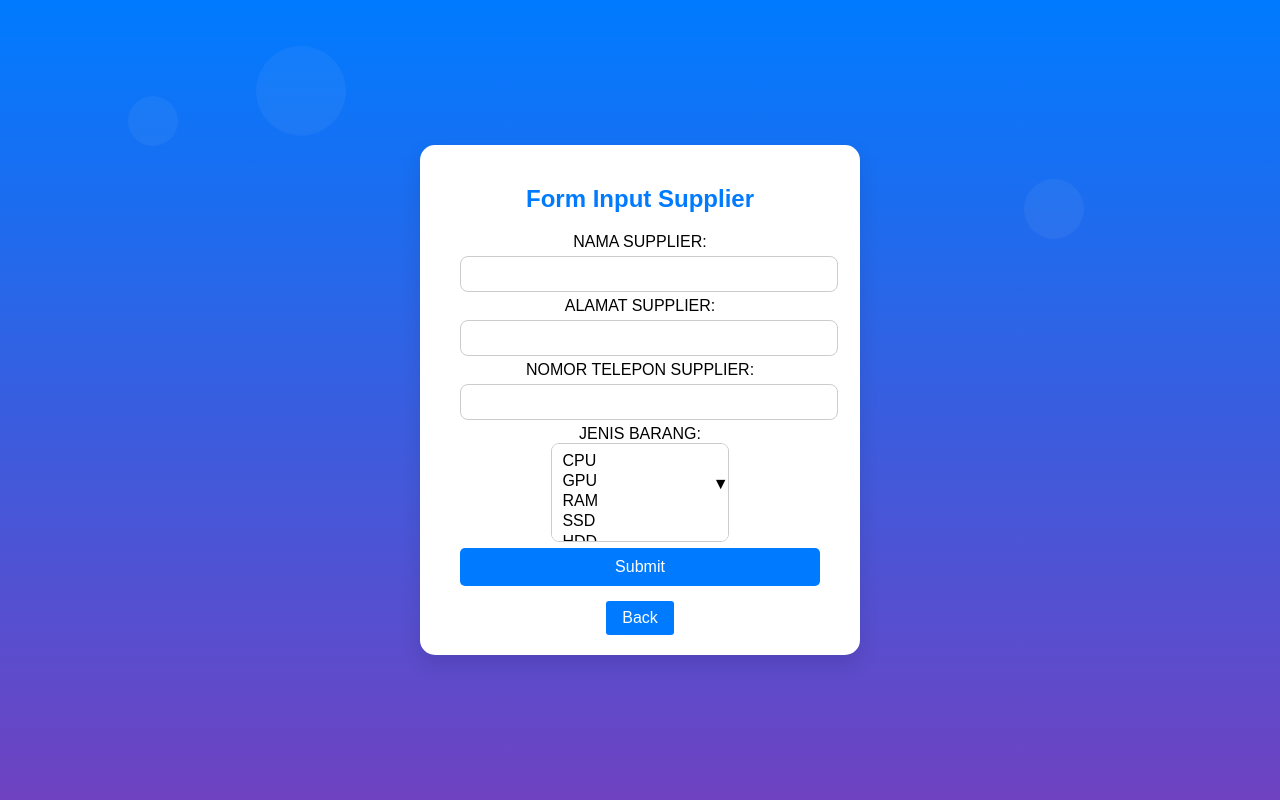
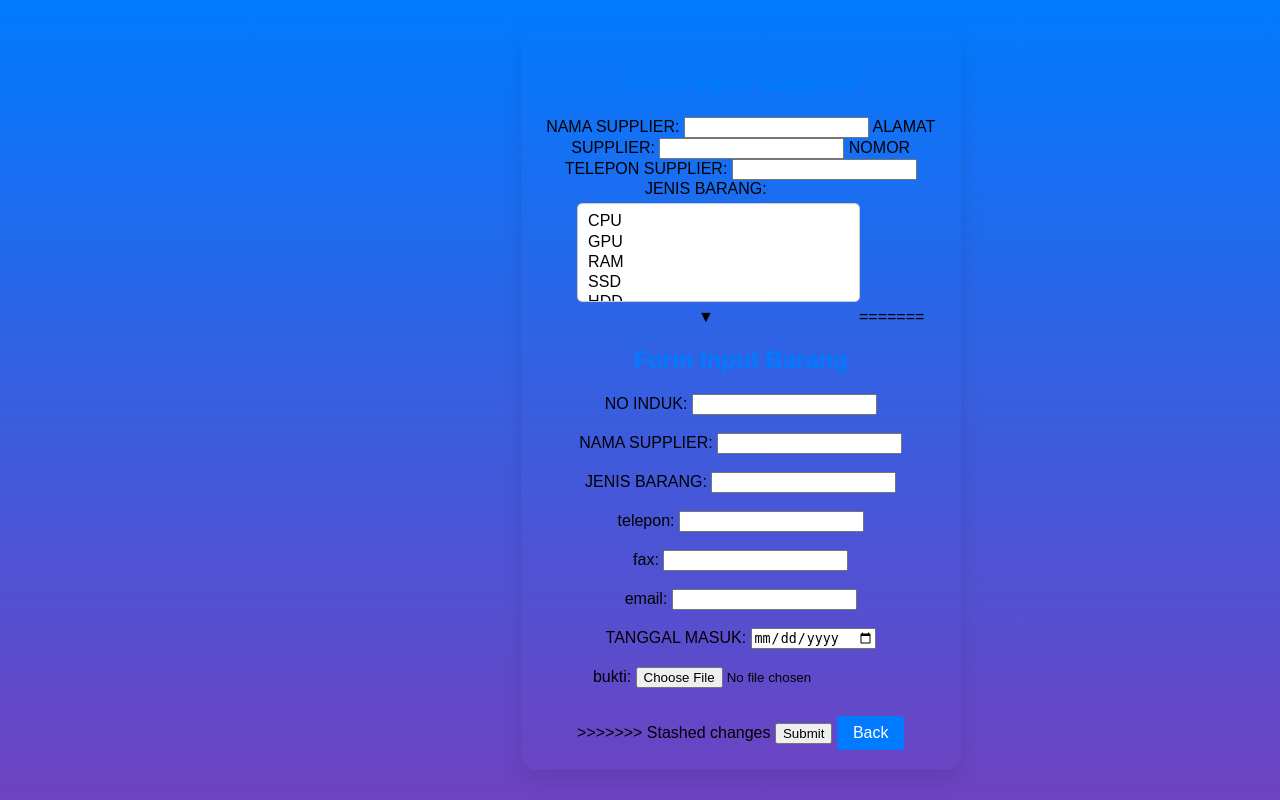
Before and after one commit to CarroVeloce/UAS_PWL, a PHP site: page /input_mastersupplier.php in a window 1280 px wide. Run offline with PHP 8.4, Linux system fonts and the light colour scheme.

Commit message:
edit dikit

```diff
--- a/input_mastersupplier.php
+++ b/input_mastersupplier.php
@@ -19,8 +19,15 @@
             width: 400px;
             padding: 20px;
             border-radius: 15px;
+<<<<<<< Updated upstream
             background-color: #fff;
             box-shadow: 0 10px 20px rgba(0, 0, 0, 0.1);
+=======
+            /* Lebih rounded */
+            background-color: #fff;
+            box-shadow: 0 10px 20px rgba(0, 0, 0, 0.1);
+            /* Efek 3D */
+>>>>>>> Stashed changes
             animation: fadeIn 0.5s ease forwards;
             text-align: center;
             position: relative;
@@ -33,8 +40,15 @@
             color: #007bff;
             animation: slideDown 0.5s ease forwards;
             font-family: 'Arial', sans-serif;
+<<<<<<< Updated upstream
         }
 
+=======
+            /* Ganti font untuk h2 */
+        }
+
+        /* Input yang lebih rounded */
+>>>>>>> Stashed changes
         input[type="text"],
         input[type="date"],
         input[type="number"],
@@ -45,11 +59,23 @@
             padding: 8px;
             border: 1px solid #ccc;
             border-radius: 8px;
+<<<<<<< Updated upstream
             transition: border-color 0.3s ease;
             font-family: 'Arial', sans-serif;
             font-size: 16px;
         }
 
+=======
+            /* Lebih rounded */
+            transition: border-color 0.3s ease;
+            font-family: 'Arial', sans-serif;
+            /* Ganti font untuk input */
+            font-size: 16px;
+            /* Sesuaikan ukuran font */
+        }
+
+        /* Efek hover */
+>>>>>>> Stashed changes
         input[type="text"]:hover,
         input[type="date"]:hover,
         input[type="number"]:hover,
@@ -57,6 +83,10 @@
             border-color: #007bff;
         }
 
+<<<<<<< Updated upstream
+=======
+        /* Style untuk tombol submit */
+>>>>>>> Stashed changes
         input[type="submit"] {
             padding: 10px;
             background-color: #007bff;
@@ -83,17 +113,33 @@
             width: 100%;
             height: 100%;
             background: linear-gradient(to bottom, #007bff, #6f42c1);
+<<<<<<< Updated upstream
             z-index: -2;
             animation: animateBackground 15s linear infinite;
+=======
+            /* Gradient warna yang diinginkan */
+            z-index: -2;
+            /* Z-index diperkecil agar berada di bawah animasi circle */
+            animation: animateBackground 15s linear infinite;
+            /* Animasi berulang */
+>>>>>>> Stashed changes
         }
 
         @keyframes animateBackground {
             from {
                 background-position: 0 0;
+<<<<<<< Updated upstream
+=======
+                /* Awal animasi */
+>>>>>>> Stashed changes
             }
 
             to {
                 background-position: 0 100%;
+<<<<<<< Updated upstream
+=======
+                /* Akhir animasi */
+>>>>>>> Stashed changes
             }
         }
 
@@ -157,10 +203,18 @@
         @keyframes animateCircles {
             0% {
                 transform: translateY(100vh);
+<<<<<<< Updated upstream
+=======
+                /* Muncul dari bawah layar */
+>>>>>>> Stashed changes
             }
 
             100% {
                 transform: translateY(-100vh);
+<<<<<<< Updated upstream
+=======
+                /* Menghilang di atas layar */
+>>>>>>> Stashed changes
             }
         }
 
@@ -189,6 +243,7 @@
         }
 
         .select-wrapper {
+<<<<<<< Updated upstream
             position: relative;
             display: inline-block;
         }
@@ -208,6 +263,27 @@
 
         .select-wrapper::after {
             content: '\25BC';
+=======
+            display: flex;
+            flex-direction: column;
+            margin-bottom: 10px;
+        }
+
+        .select-wrapper label,
+        .select-wrapper select {
+            border-radius: 5px;
+            width: 95%;
+            margin: 5px 20px;
+            text-align: left;
+            font-family: 'Arial', sans-serif;
+            font-size: 16px;
+        }
+
+        /* Style untuk tanda panah di bagian dropdown */
+        .select-wrapper::after {
+            content: '\25BC';
+            /* Panah ke bawah dalam Unicode */
+>>>>>>> Stashed changes
             position: absolute;
             top: 50%;
             right: 10px;
@@ -215,11 +291,16 @@
             pointer-events: none;
         }
 
+<<<<<<< Updated upstream
+=======
+        /* Efek hover pada dropdown */
+>>>>>>> Stashed changes
         .select-wrapper:hover select {
             border-color: #007bff;
         }
     </style>
 </head>
+<<<<<<< Updated upstream
 
 <body>
     <div class="moving-background"></div>
@@ -254,6 +335,19 @@
             </select>
         </div>
 
+=======
+<body>
+    <form method="post" action="<?php echo $_SERVER['PHP_SELF']; ?>" enctype="multipart/form-data">
+    <h2>Form Input Barang</h2>
+        NO INDUK: <input type="text" name="noinduk"><br><br>
+        NAMA SUPPLIER: <input type="text" name="namasup"><br><br>
+        JENIS BARANG: <input type="text" name="alamat"><br><br>
+        telepon: <input type="text" name="telepon"><br><br>
+        fax: <input type="text" name="fax"><br><br>
+        email: <input type="text" name="email"><br><br>
+        TANGGAL MASUK: <input type="date" name="tanggalmasuk"><br><br>
+        bukti: <input type="file" name="bukti"><br><br>
+>>>>>>> Stashed changes
         <input type="submit" value="Submit">
         <a href="master_supplier.php"
             style="text-decoration: none; display: inline-block; margin-top: 10px; padding: 8px 16px; background-color: #007bff; color: #fff; border-radius: 3px;">Back</a>
```
